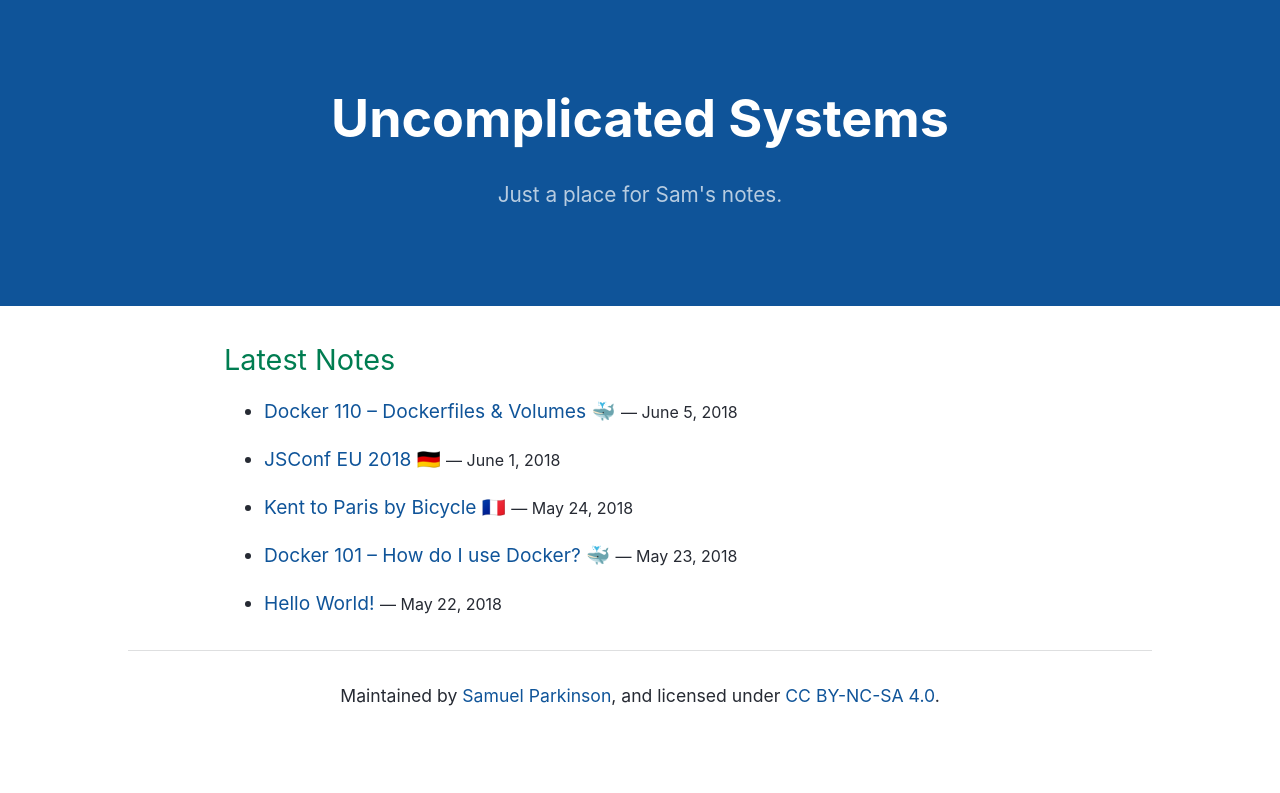
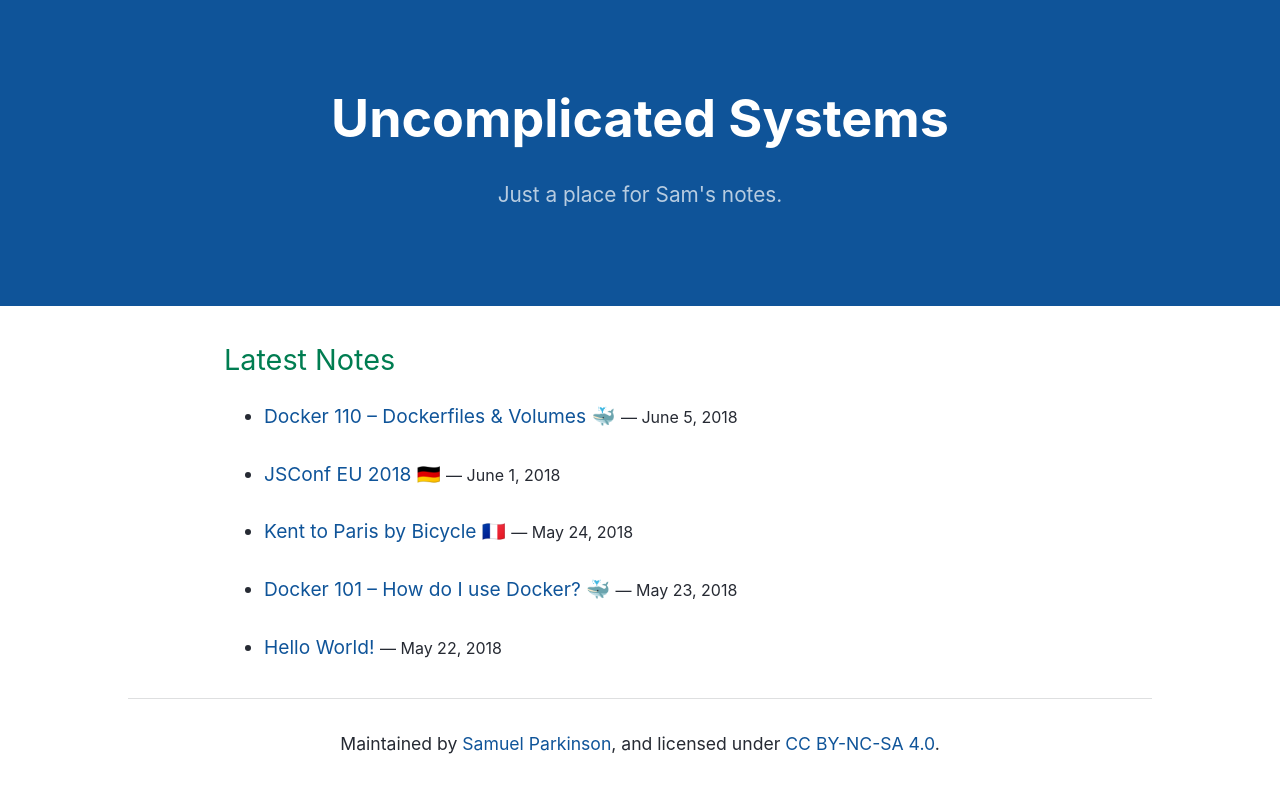
Before and after one commit to sjparkinson/uncomplicated.systems, a Jekyll site: the page built from index.md, in a window 1280 px wide. Shown: the top 793 px of the page. Built offline with Jekyll 4.4.1, drawn with Linux system fonts in a browser that asks for light colours.

Commit message:
Update styles.scss

```diff
--- a/_includes/styles.scss
+++ b/_includes/styles.scss
@@ -225,6 +225,10 @@ main {
   ul,
   ol {
     margin-top: 0;
+
+    li {
+      line-height: 2;
+    }
   }
 
   blockquote {
```
